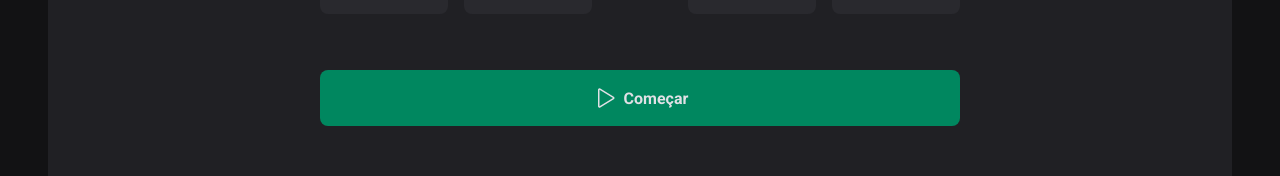
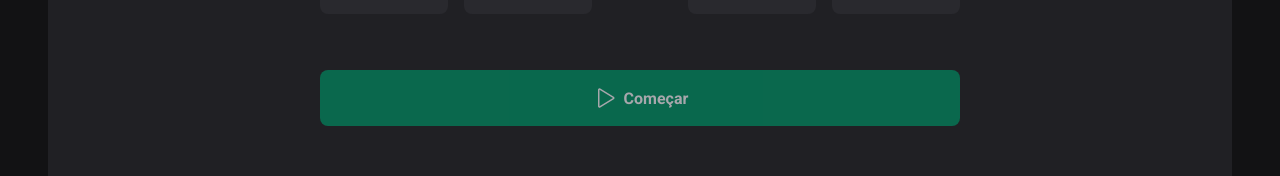
Before and after one commit to gustavoeguedes/02-ignite-timer, a React (Vite) app: page / in a window 1280 px wide. Shown: the part 510-686 px from the top of the page. Built offline with nearby package versions, Linux system fonts and the light colour scheme.

Commit message:
feat: integrate react-hook-form and zod for form validation in Home component

```diff
--- a/package.json
+++ b/package.json
@@ -10,12 +10,15 @@
     "preview": "vite preview"
   },
   "dependencies": {
+    "@hookform/resolvers": "^5.0.1",
     "@types/styled-components": "^5.1.34",
     "phosphor-react": "^1.4.1",
     "react": "^19.1.0",
     "react-dom": "^19.1.0",
+    "react-hook-form": "^7.56.4",
     "react-router-dom": "^7.6.0",
-    "styled-components": "^6.1.18"
+    "styled-components": "^6.1.18",
+    "zod": "^3.25.17"
   },
   "devDependencies": {
     "@eslint/js": "^9.25.0",
--- a/src/pages/Home/index.tsx
+++ b/src/pages/Home/index.tsx
@@ -1,4 +1,8 @@
 import { Play } from 'phosphor-react'
+import { useForm } from 'react-hook-form'
+import { zodResolver } from '@hookform/resolvers/zod'
+import z from 'zod'
+
 import {
   CountdownContainer,
   FormContainer,
@@ -9,10 +13,30 @@ import {
   TaskInput,
 } from './styles'
 
+const newCycleFormValidationSchema = z.object({
+  task: z.string().min(1, 'Informe a tarefa'),
+  minutesAmount: z
+    .number()
+    .min(5, 'O ciclo deve ser no mínimo 5 minutos')
+    .max(60, 'O ciclo deve ser no máximo 60 minutos'),
+})
+
+type NewCycleFormData = z.infer<typeof newCycleFormValidationSchema>
+
 export function Home() {
+  const { register, handleSubmit, watch, formState } =
+    useForm<NewCycleFormData>({
+      resolver: zodResolver(newCycleFormValidationSchema),
+    })
+
+  function handleCreateNewCycle(data: any) {
+    console.log(data)
+  }
+  const task = watch('task')
+  const isSubmitDisabled = !task
   return (
     <HomeContainer>
-      <form>
+      <form onSubmit={handleSubmit(handleCreateNewCycle)}>
         <FormContainer>
           <label htmlFor="task">Vou trabalhar em</label>
           <TaskInput
@@ -20,6 +44,7 @@ export function Home() {
             id="task"
             list="task-suggestions"
             placeholder="Dê um nome para o seu projeto"
+            {...register('task')}
           />
           <datalist id="task-suggestions">
             <option value="Projeto 1" />
@@ -35,6 +60,7 @@ export function Home() {
             step={5}
             min={5}
             max={60}
+            {...register('minutesAmount', { valueAsNumber: true })}
           />
 
           <span>minutos.</span>
@@ -48,7 +74,7 @@ export function Home() {
           <span>0</span>
         </CountdownContainer>
 
-        <StartCountdownButton type="submit">
+        <StartCountdownButton disabled={isSubmitDisabled} type="submit">
           <Play size={24} />
           Começar
         </StartCountdownButton>
```
Also changed, not shown: 1 other file (tests, documents, lock files or other folders).
